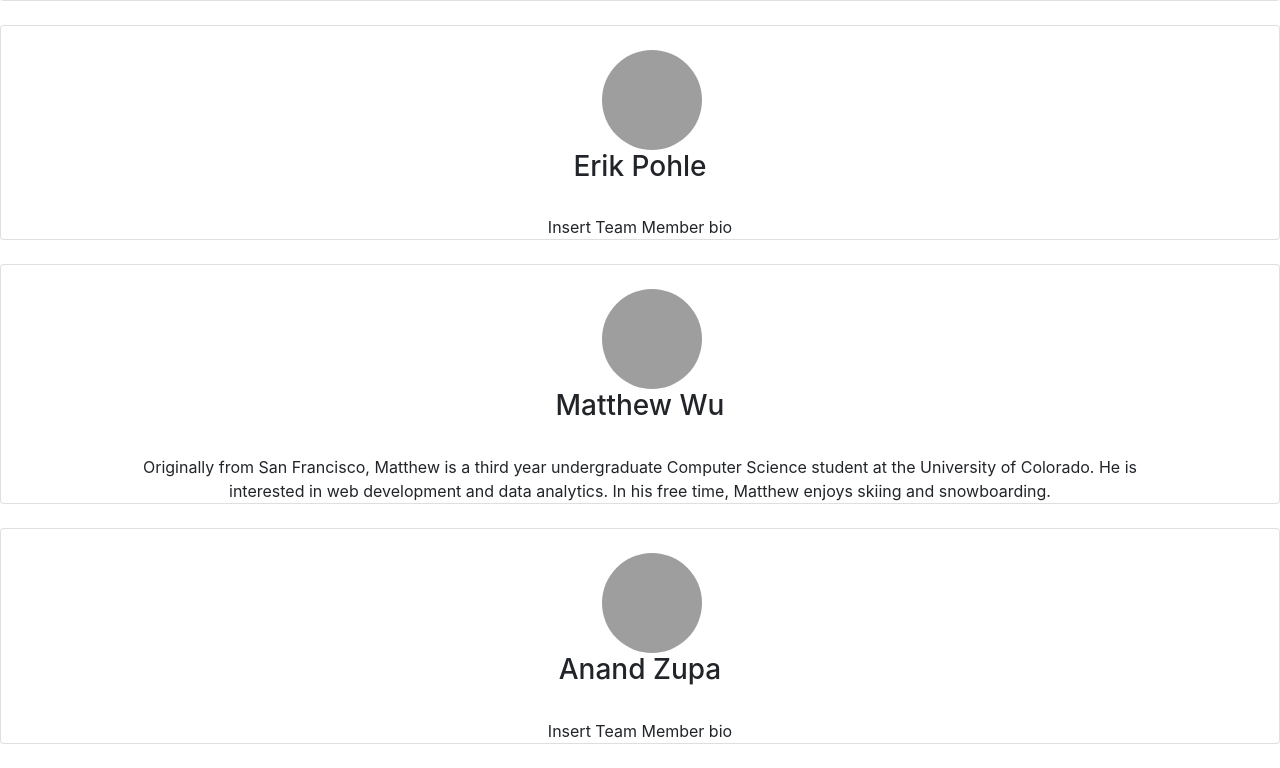
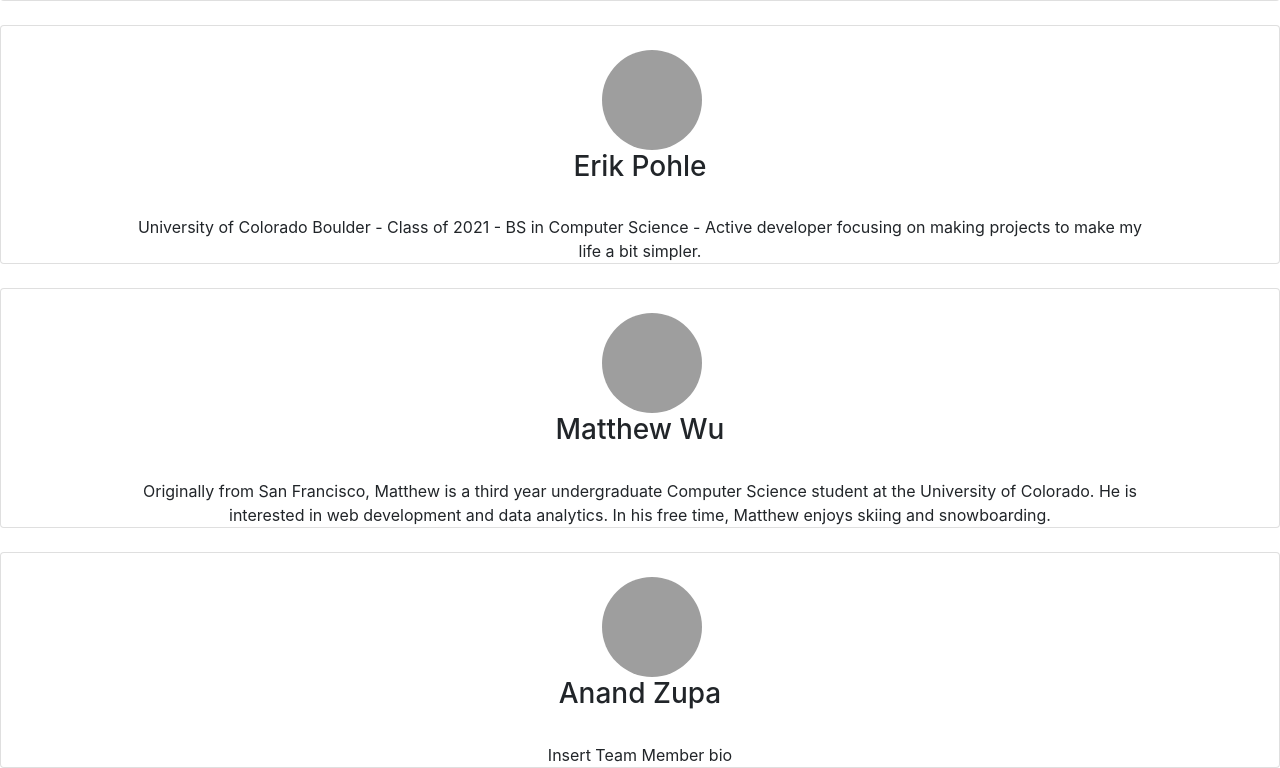
Before and after one commit to mattwu24/CSCI_3308_Project, a Node server app: page /team_members in a window 1280 px wide. Shown: the part 514-1282 px from the top of the page. Before the commit the page ends 1258 px from the top, so only its background shows below. Run offline with Node 20, Linux system fonts and the light colour scheme; grey boxes are pictures that could not be loaded.

Commit message:
Add files via upload

```diff
--- a/views/pages/team_members.ejs
+++ b/views/pages/team_members.ejs
@@ -74,7 +74,7 @@
         </div>
         <h3 class="centerText">Erik Pohle</h3>
         <br>
-        <div class="centerText">Insert Team Member bio
+        <div class="centerText">University of Colorado Boulder - Class of 2021 - BS in Computer Science - Active developer focusing on making projects to make my life a bit simpler.
         </div>
     </div>
 
@@ -83,7 +83,7 @@
     <div class="card">
         <br>
         <div class="centerImg">
-            <img src="https://cdn.business2community.com/wp-content/uploads/2017/08/blank-profile-picture-973460_640.png" class="rounded-circle" alt="Profile Picture" style="width:100px;height:100px;">
+            <img src="https://media.licdn.com/dms/image/C5603AQGVe0L_J7qgyA/profile-displayphoto-shrink_200_200/0?e=1580947200&v=beta&t=erLerRSSbccks_IYLeIgvRuXwLk42Ts4qH2ULfBP-X0" class="rounded-circle" alt="Profile Picture" style="width:100px;height:100px;">
         </div>
         <h3 class="centerText">Matthew Wu</h3>
         <br>
```
